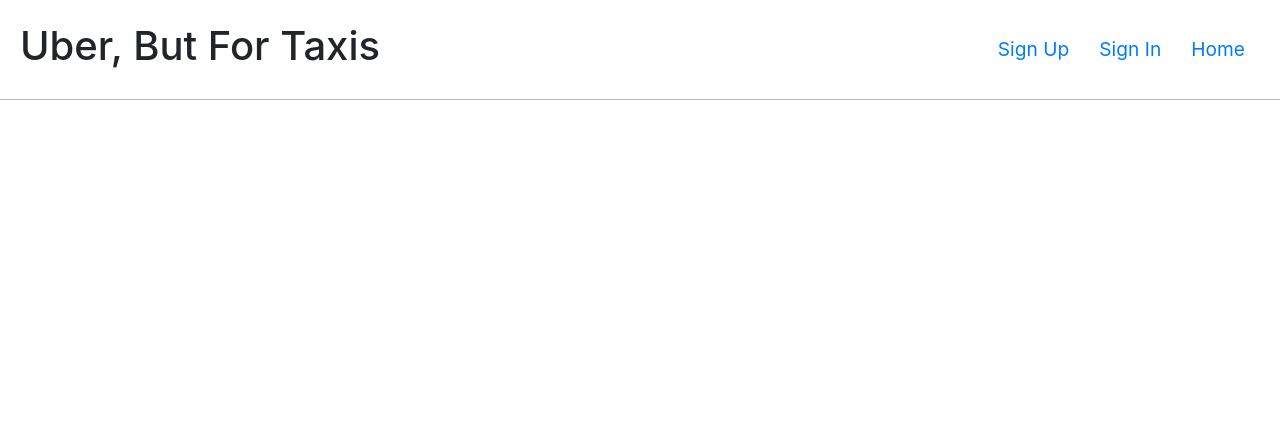
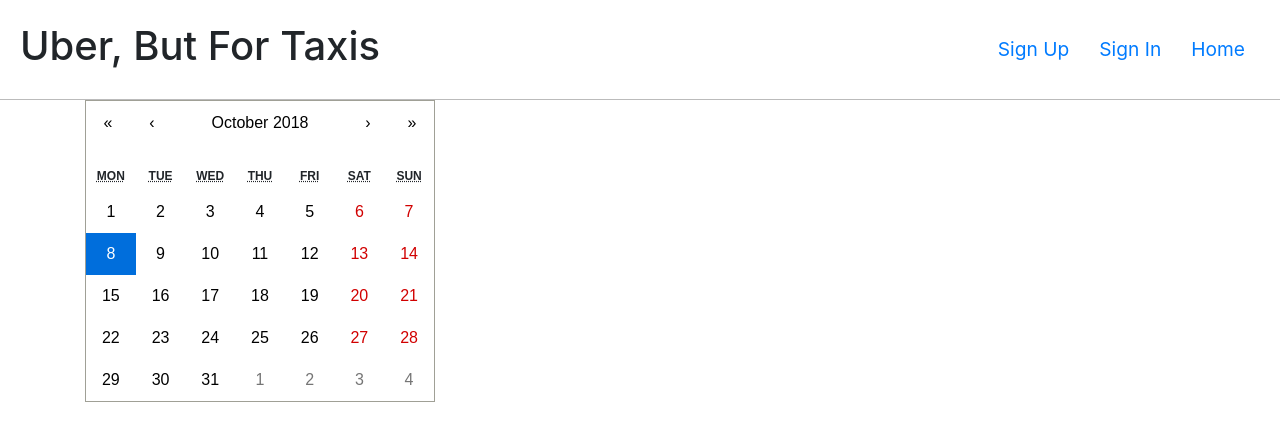
Before and after one commit to Denchou/budgetcalendar-client, a React app: page /#/ in a window 1280 px wide. Shown: the top 424 px of the page. Built offline with nearby package versions, Linux system fonts and the light colour scheme.

Commit message:
Import Calendar from react-calendar
Import Calendar from https://www.npmjs.com/package/react-calendar

```diff
--- a/public/index.html
+++ b/public/index.html
@@ -11,7 +11,7 @@ unless you know exactly what you're doing! -->
     <link rel="manifest" href="%PUBLIC_URL%/manifest.json">
     <link rel="shortcut icon" href="%PUBLIC_URL%/favicon.ico">
 
-    <title>React App</title>
+    <title>Budget Calendar</title>
   </head>
   <body>
     <noscript>
--- a/src/App.js
+++ b/src/App.js
@@ -8,6 +8,7 @@ import SignUp from './auth/components/SignUp'
 import SignIn from './auth/components/SignIn'
 import SignOut from './auth/components/SignOut'
 import ChangePassword from './auth/components/ChangePassword'
+import BudgetCalendar from './BudgetCalendar'
 
 class App extends Component {
   constructor () {
@@ -55,6 +56,7 @@ class App extends Component {
             <ChangePassword flash={this.flash} user={user} />
           )} />
         </main>
+        <BudgetCalendar />
       </React.Fragment>
     )
   }
--- /dev/null
+++ b/src/BudgetCalendar.js
@@ -0,0 +1,24 @@
+import React, { Component } from 'react'
+import './BudgetCalendar.scss'
+import Calendar from 'react-calendar'
+
+class BudgetCalendar extends Component {
+  state = {
+    date: new Date(),
+  }
+
+  onChange = date => this.setState({ date })
+
+  render() {
+    return (
+      <div className='container budget-calendar'>
+        <Calendar
+          onChange={this.onChange}
+          value={this.state.date}
+        />
+      </div>
+    )
+  }
+}
+
+export default BudgetCalendar
```
Also changed, not shown: src/BudgetCalendar.scss (added).
